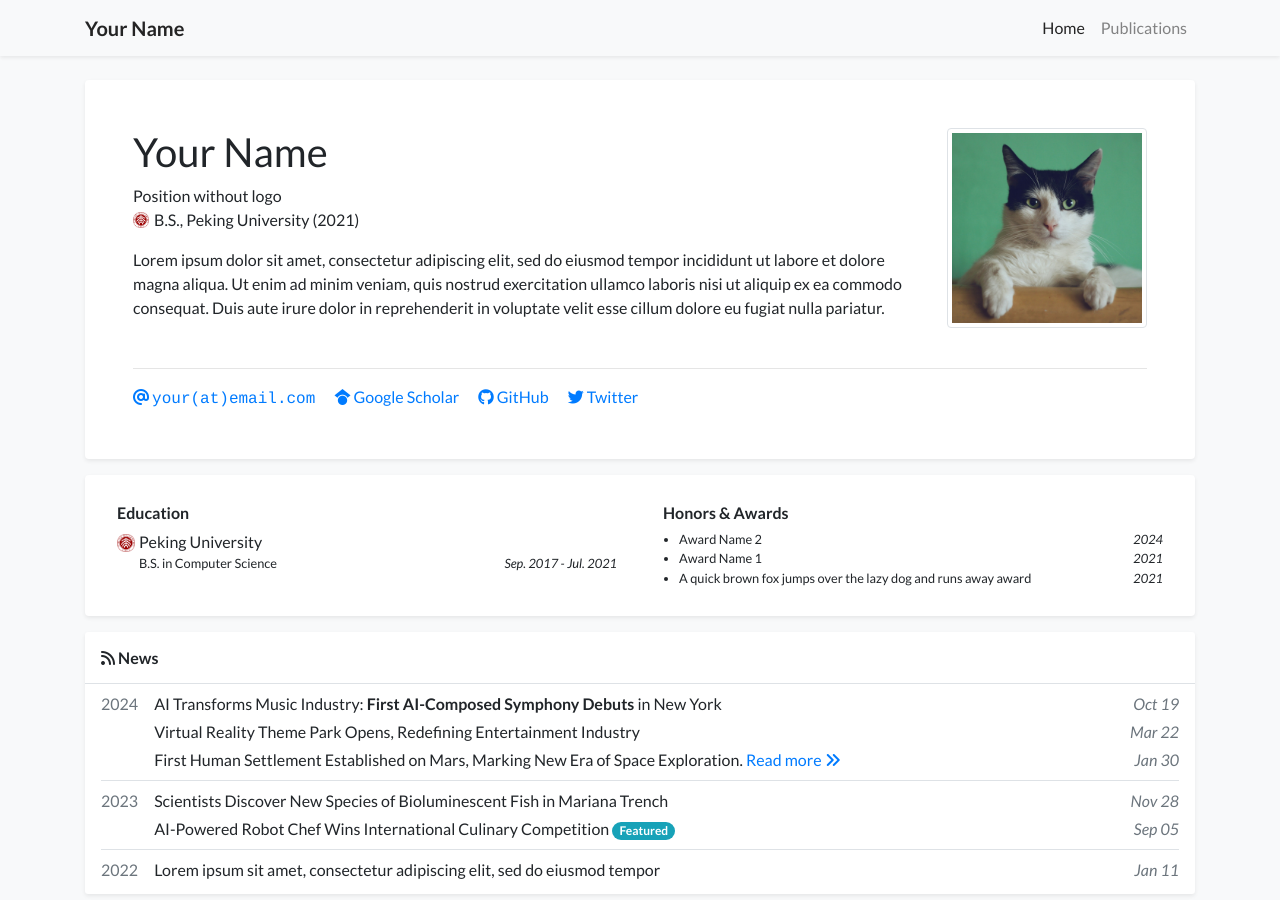
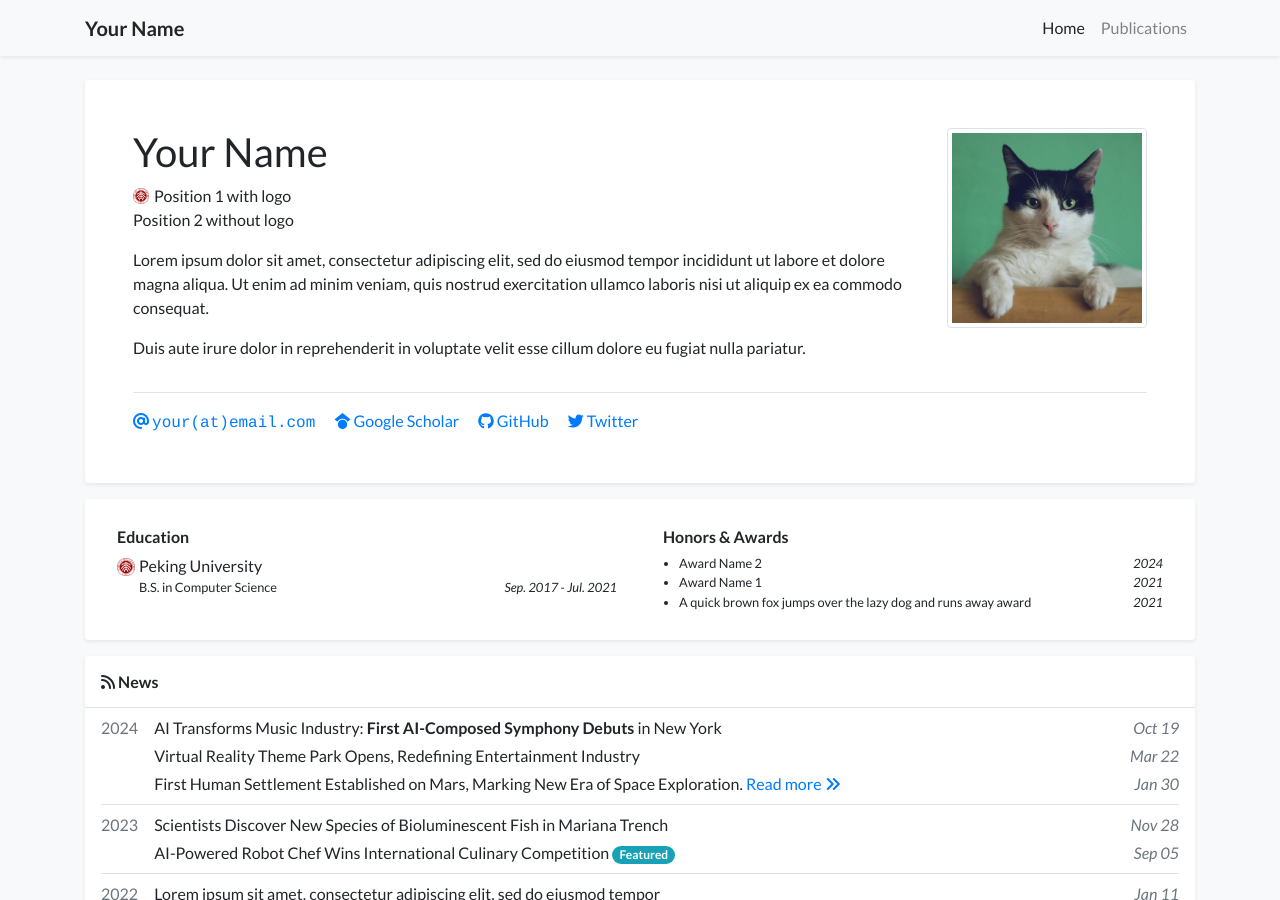
Before and after one commit to zhenGeLin/zhenGeLin.github.io, a Jekyll site: the page built from index.html, in a window 1280 px wide and 900 px high. Built offline with Jekyll 4.4.1, drawn with Linux system fonts in a browser that asks for light colours; a style sheet for code colours, icons or effects is not loaded.

Commit message:
Update profile.yml

```diff
--- a/_data/profile.yml
+++ b/_data/profile.yml
@@ -3,9 +3,10 @@ secondary_name: ""
 navbar_name: "Your Name"
 
 positions:
-- name: Position without logo
-- logo: /assets/images/badges/PKU_red.png
-  name: B.S., Peking University (2021)
+- logo: /assets/images/badges/PKU_red.png  # Logo is optional
+  name: Position 1 with logo
+- name: Position 2 without logo
+
 
 email: "your@email.com"
 # cv_link: link-to-your-cv-file
@@ -19,9 +20,13 @@ twitter: your_twitter_id
 # orcid: 0000-0000-0000-0000
 
 short_bio: >-
-  Lorem ipsum dolor sit amet, consectetur adipiscing elit, sed do eiusmod tempor incididunt ut labore et dolore magna aliqua.
-  Ut enim ad minim veniam, quis nostrud exercitation ullamco laboris nisi ut aliquip ex ea commodo consequat.
-  Duis aute irure dolor in reprehenderit in voluptate velit esse cillum dolore eu fugiat nulla pariatur.
+  <p>
+    Lorem ipsum dolor sit amet, consectetur adipiscing elit, sed do eiusmod tempor incididunt ut labore et dolore magna aliqua.
+    Ut enim ad minim veniam, quis nostrud exercitation ullamco laboris nisi ut aliquip ex ea commodo consequat.
+  </p>
+  <p>
+    Duis aute irure dolor in reprehenderit in voluptate velit esse cillum dolore eu fugiat nulla pariatur.
+  </p>
 
 portrait_url: /assets/images/photos/portrait.jpg
 portrait_caption: >-
```
